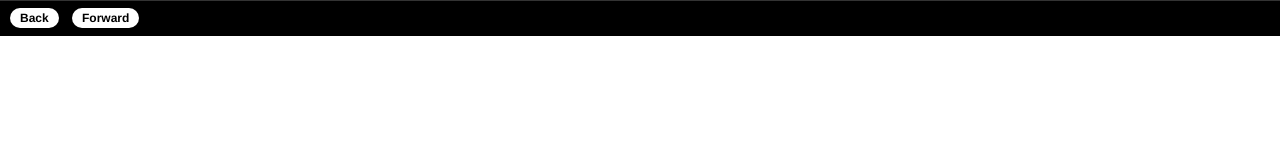
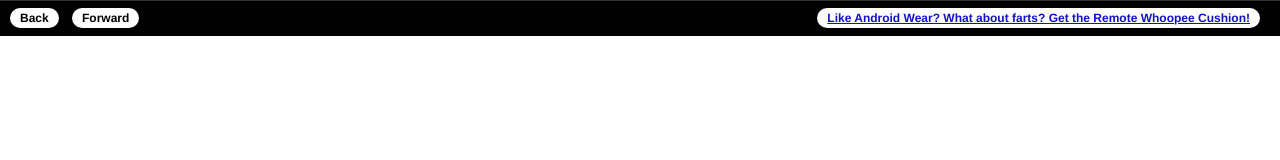
Before and after one commit to mikeflynn/beats-app, a browser extension: page src/index.html in a window 1280 px wide. Drawn offline with Linux system fonts and the light colour scheme.

Commit message:
master: Added small link to my other project.

```diff
--- a/src/index.html
+++ b/src/index.html
@@ -7,12 +7,18 @@
       webview { width: 100%; height: 600px; border: none; }
       #btnBar { min-height: 15px; background: black; color: white; font-size: 12px; padding: 10px; border-top: 1px solid #333; }
       #btnBar a { padding: 3px 10px 3px 10px; background: #fff; border-radius: 10px; text-decoration: none; color: black; font-weight: bold; margin-right: 10px; }
+      #btnBar .ad { float: right;}
+      #btnBar .ad a { background: white; color: #1111CC; text-decoration: underline; }
     </style>
     <script type="text/javascript" src="/index.js"></script>
   </head>
   <body>
     <webview id="frame" src="https://listen.beatsmusic.com/" style="width: 860px; height: 600px;"></webview>
     <div id="btnBar">
+      <div class="ad">
+        <a href="http://goo.gl/yyLxOY" target="new">Like Android Wear? What about farts? Get the Remote Whoopee Cushion!</a>
+      </div>
+
       <a href="#" id="backBtn">Back</a> <a href="#" id="forwardBtn">Forward</a>
     </div>
   </body>
```
Also changed, not shown: src/manifest.json.
